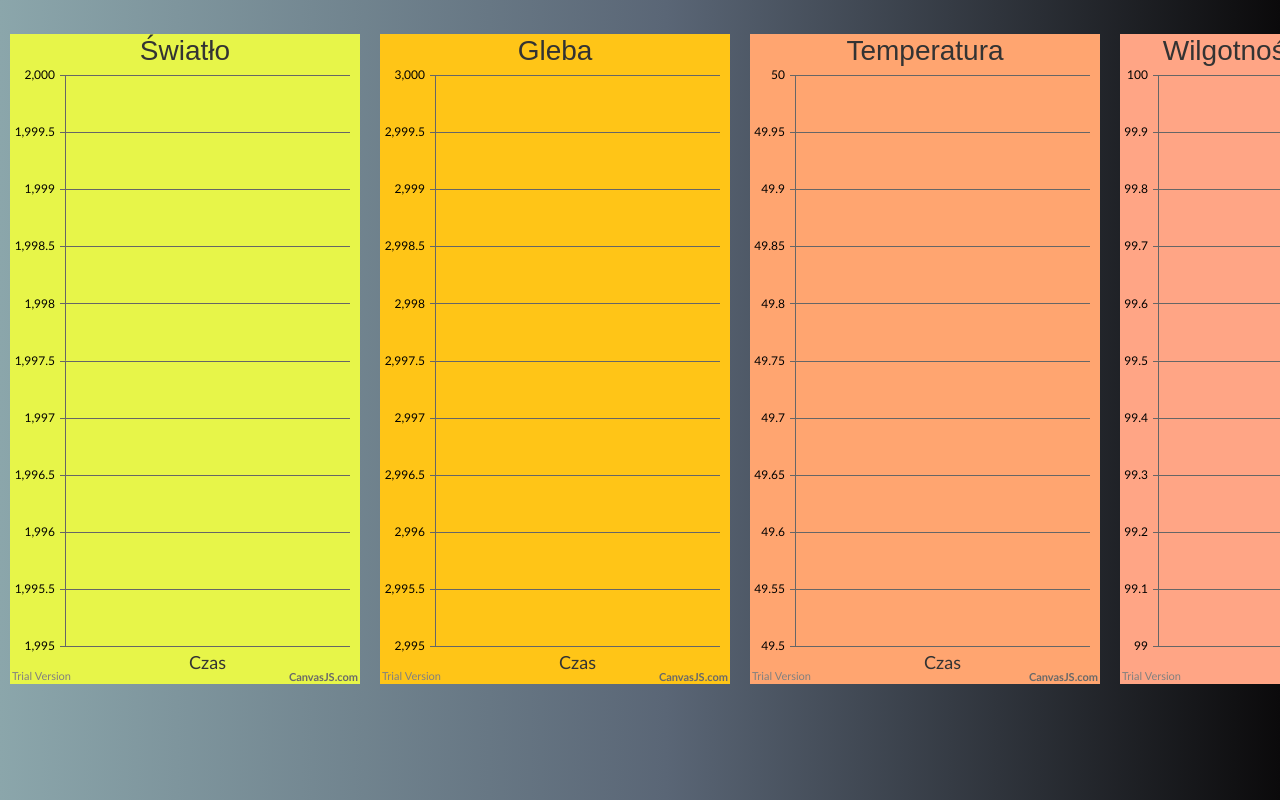
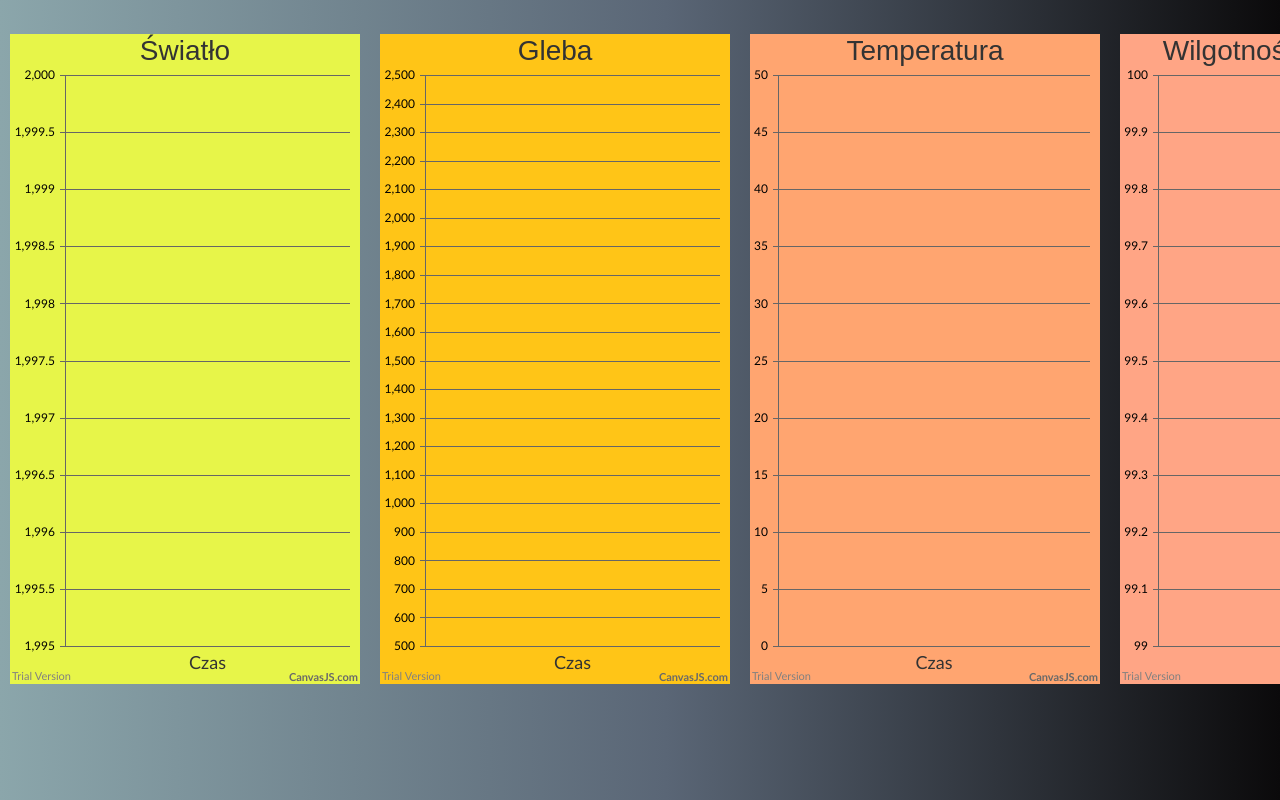
Before and after one commit to MichalLeszczynski/GardenOfLife, a plain HTML site: page web_page/index.html in a window 1280 px wide. Shown: the top 800 px of the page. Drawn offline with nearby package versions, Linux system fonts and the light colour scheme; no server answers.

Commit message:
changed min and max on charts

```diff
--- a/web_page/index.html
+++ b/web_page/index.html
@@ -90,7 +90,8 @@
 			},
 			axisY:{
 				includeZero: false,
-				maximum: 3000
+				maximum: 2500,
+				minimum: 500
 			},
 			toolTip: {
 				shared: true
@@ -122,7 +123,8 @@
 			},
 			axisY:{
 				includeZero: false,
-				maximum: 50
+				maximum: 50,
+				minimum: 0
 			},
 			toolTip: {
 				shared: true
```
